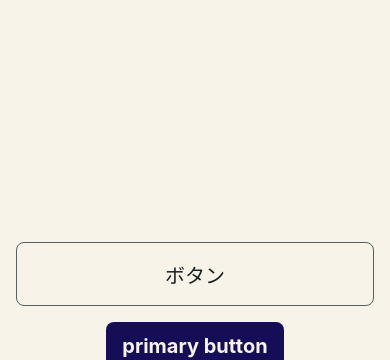
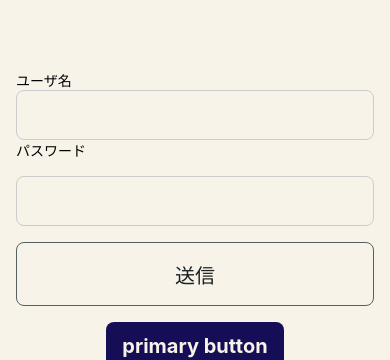
Before and after one commit to suzukalight/study-styled-components-mixin-csstype-expo, a React Native app: screen / in a window 390 px wide. Shown: the part 378-738 px from the top of the page. Built offline with nearby package versions, Linux system fonts and the light colour scheme.

Commit message:
Add FormSample

```diff
--- a/App.tsx
+++ b/App.tsx
@@ -9,12 +9,13 @@ import { StackSpacer } from './src/components/atoms/StackSpacer';
 import { Button } from './src/components/atoms/Button';
 import { Typography } from './src/components/atoms/Typography';
 import { palette, themeColors } from './src/components/styles/color';
+import { FormSample } from './src/components/FormSample';
 
 export default function App() {
   return (
     <ThemeProvider theme={themeColors}>
       <View style={styles.container}>
-        <VStack spacing={4} w="100vw" h="100vh" px={4} py={8} bgColor={palette.white}>
+        <VStack spacing={4} w="100%" h="100%" px={4} py={8} bgColor={palette.white}>
           <HStack w="100%">
             <Typography>🍣🍕🍣</Typography>
             <StackSpacer />
@@ -29,7 +30,8 @@ export default function App() {
 
           <StackSpacer />
 
-          <Button label="ボタン" onPress={() => console.log('pressed')} w="100%" h={64} />
+          <FormSample />
+
           <Button label="primary button" primary onPress={() => console.log('pressed')} />
           <Button label="DANGER!!!" danger onPress={() => console.log('pressed')} />
         </VStack>
@@ -46,7 +48,7 @@ const styles = StyleSheet.create({
     alignItems: 'center',
     justifyContent: 'center',
     width: '100%',
-    maxWidth: '100vw',
+    maxWidth: '100%',
     height: '100%',
   },
 });
--- /dev/null
+++ b/src/components/FormSample.tsx
@@ -0,0 +1,32 @@
+import React from 'react';
+import { useForm } from 'react-hook-form';
+import { yupResolver } from '@hookform/resolvers/yup';
+import * as yup from 'yup';
+
+import { VStack } from './atoms/VStack';
+import { Button } from './atoms/Button';
+import { RhfTextInput } from './forms/TextInput/ReactNative';
+
+type FormData = {
+  username: string;
+  password: string;
+};
+
+const schema = yup.object().shape({
+  username: yup.string().required(),
+  password: yup.string().required(),
+});
+
+export const FormSample = () => {
+  const { control, handleSubmit } = useForm<FormData>({ resolver: yupResolver(schema) });
+  const onSubmit = (data: FormData) => console.log(data);
+
+  return (
+    <VStack spacing={4} w="100%">
+      <RhfTextInput control={control} name="username" label="ユーザ名" />
+      <RhfTextInput control={control} name="password" label="パスワード" />
+
+      <Button label="送信" onPress={handleSubmit(onSubmit)} w="100%" h="64px" />
+    </VStack>
+  );
+};
```
Also changed, not shown: 1 other file (tests, documents, lock files or other folders).
